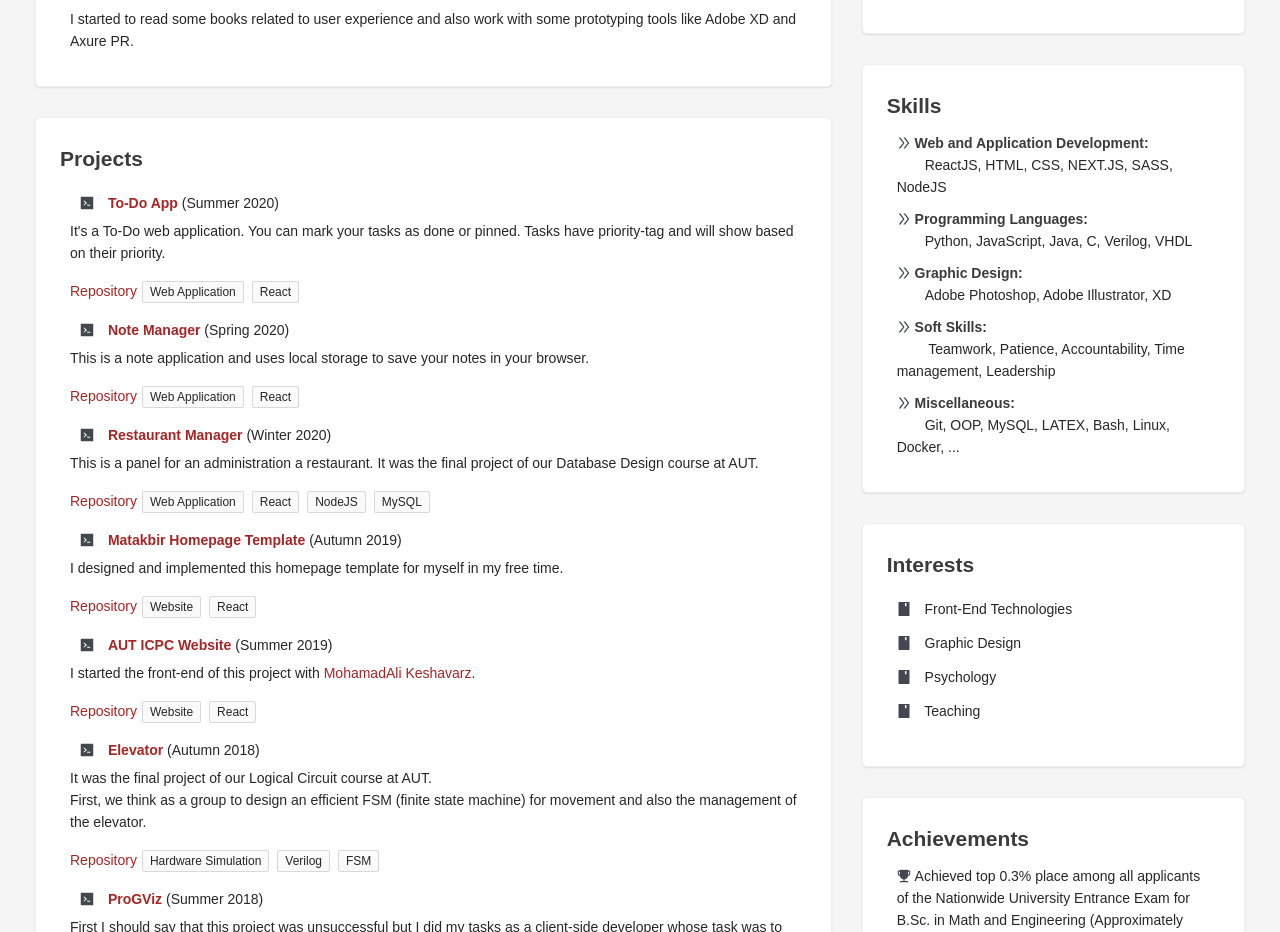
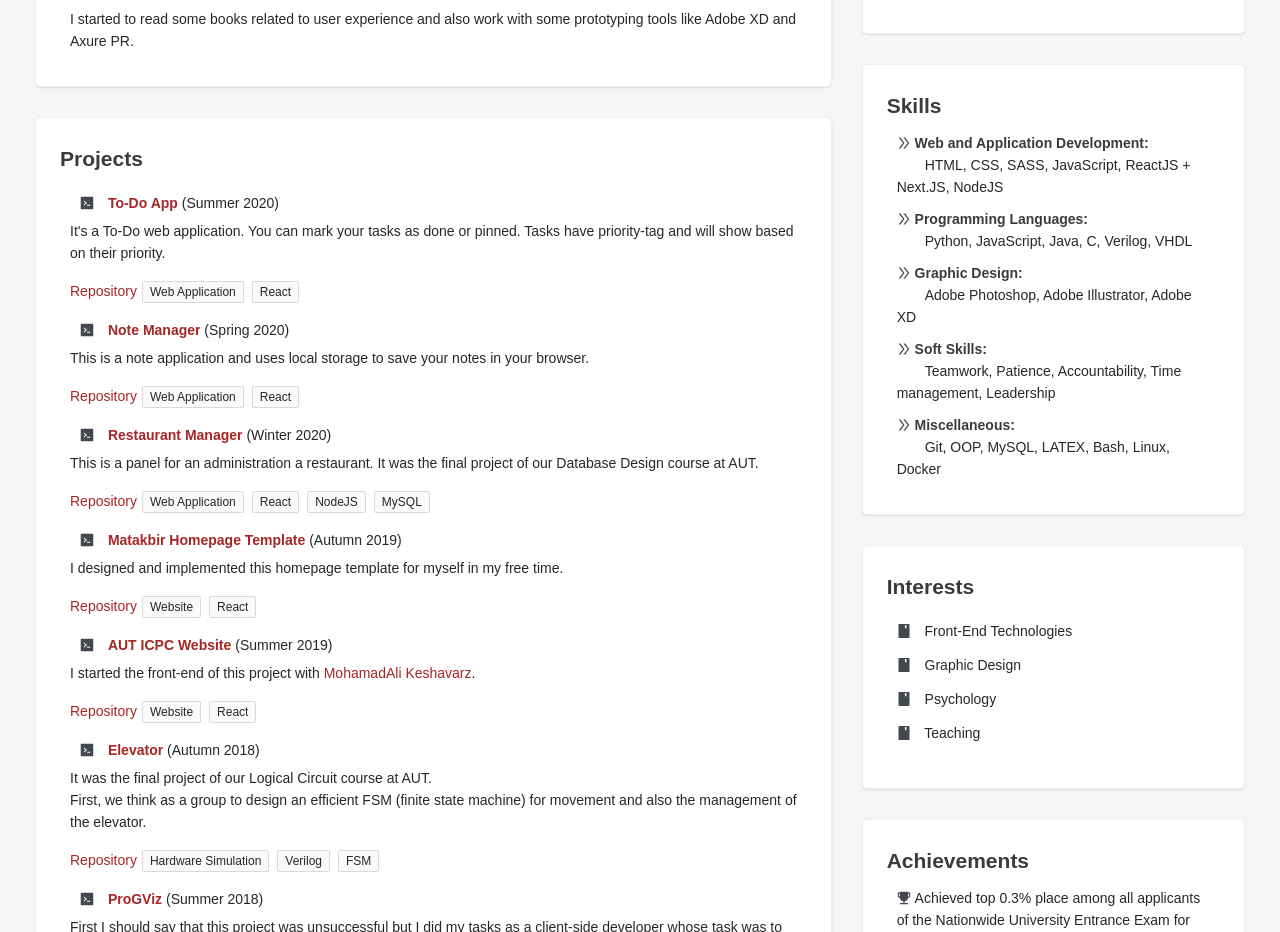
Before and after one commit to AliNazariii/my-homepage, a Next.js app: page / in a window 1280 px wide. Shown: the part 860-1792 px from the top of the page. Built offline with nearby package versions, Linux system fonts and the light colour scheme.

Commit message:
update resume

```diff
--- a/components/skills.js
+++ b/components/skills.js
@@ -1,39 +1,19 @@
 import { Card } from 'antd'
 import { DoubleRightOutlined } from '@ant-design/icons'
 
-function Skills() {
+export default function Skills(props) {
     return(
       <Card className="card">
         <h2 className="card-title">Skills</h2>
         <div className="card-paragraph">
-          <div className="card-item">
-            <DoubleRightOutlined className="icons-in-cards" />
-            <b className="card-bolds"> Web and Application Development:</b>
-            <br />&emsp;&emsp;ReactJS, HTML, CSS, NEXT.JS, SASS, NodeJS
-          </div>
-          <div className="card-item">
-            <DoubleRightOutlined className="icons-in-cards" />
-            <b className="card-bolds"> Programming Languages:</b>
-            <br />&emsp;&emsp;Python, JavaScript, Java, C, Verilog, VHDL
-          </div>
-          <div className="card-item">
-            <DoubleRightOutlined className="icons-in-cards" />
-            <b className="card-bolds"> Graphic Design:</b>
-            <br />&emsp;&emsp;Adobe Photoshop, Adobe Illustrator, XD
-          </div>
-          <div className="card-item">
-            <DoubleRightOutlined className="icons-in-cards" />
-            <b className="card-bolds"> Soft Skills:</b>
-            <br />&emsp;&emsp; Teamwork, Patience, Accountability, Time management, Leadership
-          </div>
-          <div className="card-item">
-            <DoubleRightOutlined className="icons-in-cards" />
-            <b className="card-bolds"> Miscellaneous:</b>
-            <br />&emsp;&emsp;Git, OOP, MySQL, LATEX, Bash, Linux, Docker, ...
-          </div>
+			{props.data.map((item, index) => (
+				<div className="card-item" key={index}>
+					<DoubleRightOutlined className="icons-in-cards" />
+					<b className="card-bolds"> {item.category}:</b>
+					<br />&emsp;&emsp;{item.skills.map(i => i.name).join(', ')}
+				</div>
+			))}
         </div>
       </Card>
     )
 }
-
-export default Skills
--- a/components/work.js
+++ b/components/work.js
@@ -1,7 +1,7 @@
 import { Card } from 'antd'
 import { SettingFilled } from '@ant-design/icons'
 
-function Work() {
+export default function Work() {
     return(
       <Card className="card">
         <h2 className="card-title">Work and Volunteer Experiences</h2>
@@ -31,5 +31,3 @@ function Work() {
       </Card>
     )
 }
-
-export default Work
--- a/data.json
+++ b/data.json
@@ -248,6 +248,109 @@
         }
     ],
     "skills": [
+        {
+            "category": "Web and Application Development",
+            "skills": [
+                {
+                    "name": "HTML, CSS"
+                },
+                {
+                    "name": "SASS"
+                },
+                {
+                    "name": "JavaScript"
+                },
+                {
+                    "name": "ReactJS + Next.JS"
+                },
+                {
+                    "name": "NodeJS"
+                }
+            ]
+        },
+        {
+            "category": "Programming Languages",
+            "skills": [
+                {
+                    "name": "Python"
+                },
+                {
+                    "name": "JavaScript"
+                },
+                {
+                    "name": "Java"
+                },
+                {
+                    "name": "C"
+                },
+                {
+                    "name": "Verilog"
+                },
+                {
+                    "name": "VHDL"
+                }
+            ]
+        },
+        {
+            "category": "Graphic Design",
+            "skills": [
+                {
+                    "name": "Adobe Photoshop"
+                },
+                {
+                    "name": "Adobe Illustrator"
+                },
+                {
+                    "name": "Adobe XD"
+                }
+            ]
+        },
+        {
+            "category": "Soft Skills",
+            "skills": [
+                {
+                    "name": "Teamwork"
+                },
+                {
+                    "name": "Patience"
+                },
+                {
+                    "name": "Accountability"
+                },
+                {
+                    "name": "Time management"
+                },
+                {
+                    "name": "Leadership"
+                }
+            ]
+        },
+        {
+            "category": "Miscellaneous",
+            "skills": [
+                {
+                    "name": "Git"
+                },
+                {
+                    "name": "OOP"
+                },
+                {
+                    "name": "MySQL"
+                },
+                {
+                    "name": "LATEX"
+                },
+                {
+                    "name": "Bash"
+                },
+                {
+                    "name": "Linux"
+                },
+                {
+                    "name": "Docker"
+                }
+            ]
+        }
 
     ],
     "work": [
```
Also changed, not shown: 2 other files (tests, documents, lock files or other folders).
